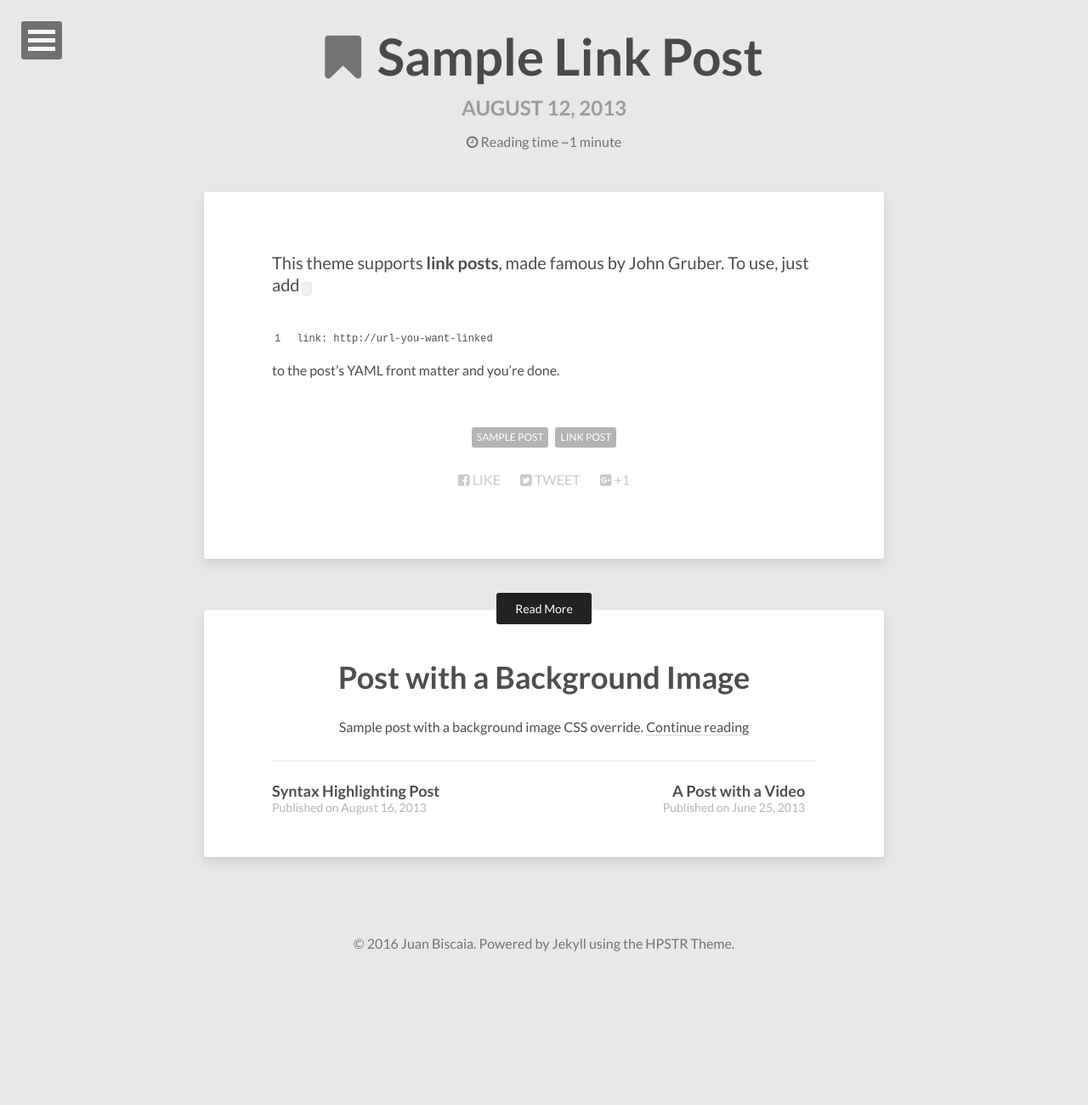
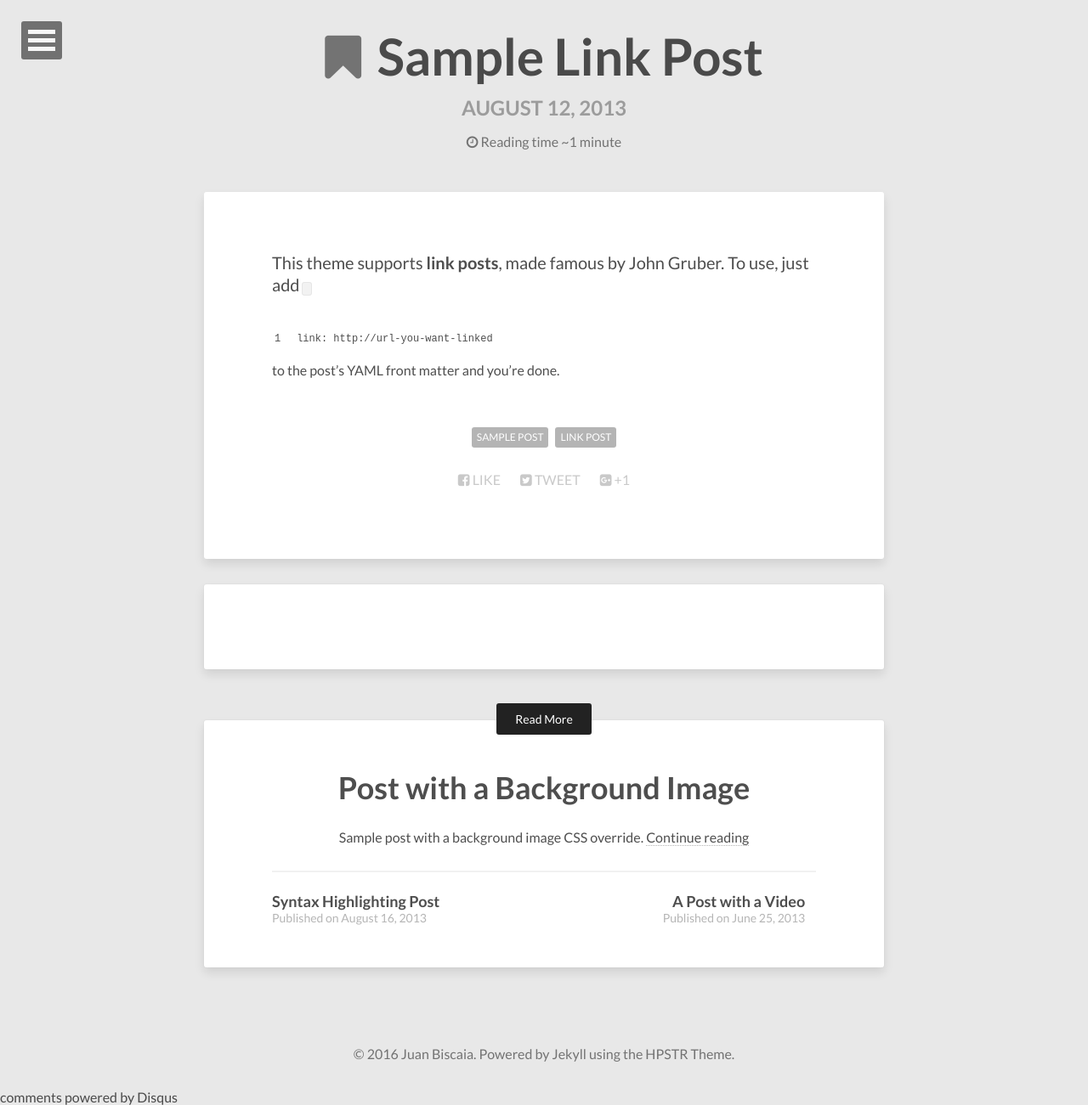
Before and after one commit to JuanHB/juanhb.github.io, a Jekyll site: the page built from _posts/2013-08-12-sample-link-post.md, in a window 1280 px wide. Shown: the whole page at 85% size. Built offline with Jekyll 4.4.1, drawn with Linux system fonts in a browser that asks for light colours; nearby versions of some CDN libraries; comment, search, counter and statistics services are not loaded; before the commit the page ends 1152 px from its top, so only the background shows below that; some of the changed lines change nothing that is shown.

Commit message:
Configuring Disqus shortname

```diff
--- a/_config.yml
+++ b/_config.yml
@@ -1,6 +1,6 @@
 title:            Juan H Biscaia
 description:      JavaScript, AngularJS, code chops and projects.
-disqus_shortname:
+disqus_shortname: juanbiscaia
 reading_time:     true
 words_per_minute: 200
 # Your site's domain goes here (eg: //mmistakes.github.io, http://mademistakes.com, etc)
```
